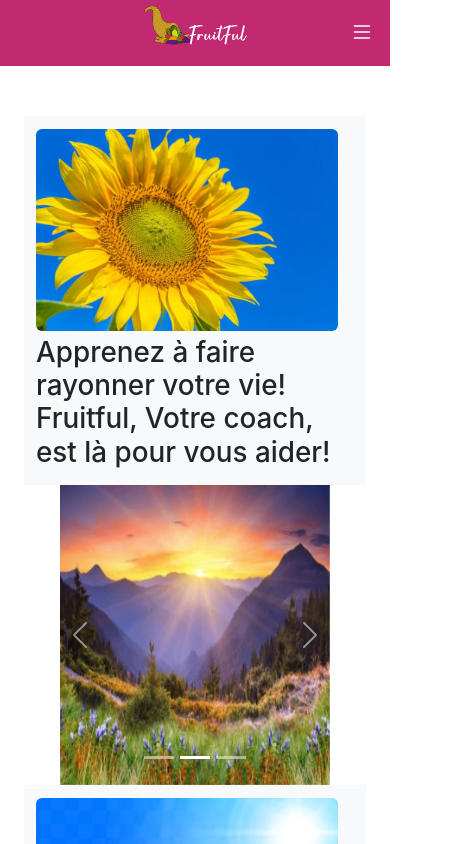
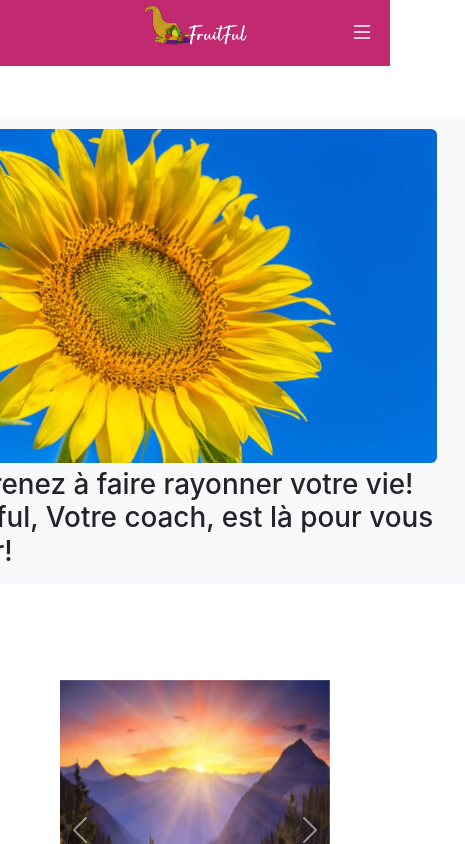
Before and after one commit to RomainVReco/fruitful-app, a React (Create React App) app: page /pageAccueil in a window 390 px wide. Shown: the top 844 px of the page, 465 px wide, since content can reach past the window. Built offline with nearby package versions, Linux system fonts and the light colour scheme.

Commit message:
Harmonisation de la taille des images pour un meilleur responsive

```diff
--- a/src/components/ImageAccueil.js
+++ b/src/components/ImageAccueil.js
@@ -2,12 +2,14 @@ import React from 'react';
 import Image from 'react-bootstrap/Image';
 
 function ImageAccueil({ src, alt, brandText, paragraphText }) {
+    const imageStyle = { width: '500px', height: 'auto' }; // Style de l'image
+    const containerStyle = { width: imageStyle.maxWidth }; // Style du conteneur
   return (
-    <div className="container-fluid d-flex justify-content-center align-items-center">
+    <div className="container-fluid d-flex justify-content-center align-items-center" style={containerStyle}>
         <nav className="navbar bg-body-tertiary rounded-pi11">
             <div className="container-fluid d-flex justify-content-center align-items-center">
                 <a className="navbar-brand" href="#">
-                <Image src={src} rounded alt={alt} className="img" style={{ maxWidth: '100%' }} />
+                <Image src={src} rounded alt={alt} className="img" style={imageStyle} />
                 {brandText}
                 </a>
             </div>
--- a/src/components/PageAccueil.js
+++ b/src/components/PageAccueil.js
@@ -17,9 +17,24 @@ export default function PageAccueil () {
 
     <div className="container-fluid PageAccueil">
         <ImageAccueil src={logo1} alt="image avec un tournesol" brandText="" paragraphText="Apprenez à faire rayonner votre vie! Fruitful, Votre coach, est là pour vous aider!" />
+
+        <br />
+        <br />
+        <br />
+        <br />
+
+
         <Carousel />
+
+        <br />
+        <br />
+        <br />
+        <br />
+
         <ImageAccueil src={logo2} alt="image du ciel bleu" brandText="" paragraphText="Mieux être" />
-        {/*<div class="container-fluid d-flex justify-content-center align-items-center"> */}
+        <div>
+
+        </div>
             <ImageAccueil src={logo3} alt="image de fleurs" brandText="" paragraphText="Mieux gérer sa vie" />
         {/*</div> */}
         <ImageAccueil src={logo4} alt="image de fleurs" brandText="" paragraphText="Se libérer de ses addictions" />
```
